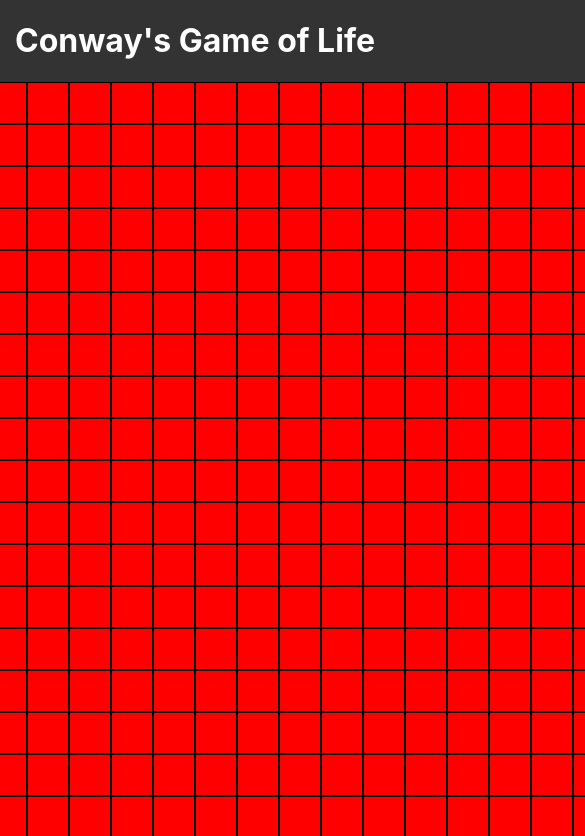
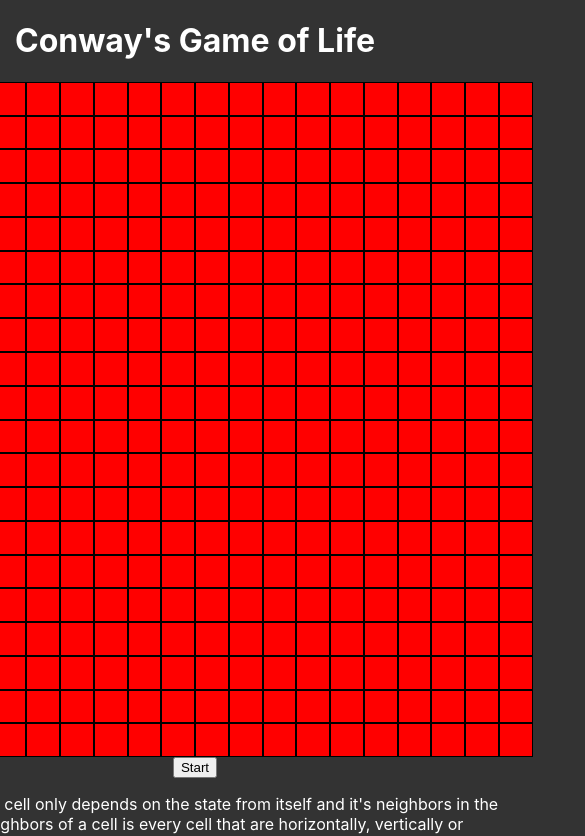
Before and after one commit to OliverFlecke/GameOfLife, a React (Create React App) app: page / in a window 390 px wide. Shown: the top 836 px of the page, 585 px wide, since content can reach past the window. Built offline with nearby package versions, Linux system fonts and the light colour scheme; the HTML template or start-up script is replaced by a standard one.

Commit message:
Refactored grid to have a responsive layout

```diff
--- a/src/components/Cell.module.scss
+++ b/src/components/Cell.module.scss
@@ -1,7 +1,5 @@
 @mixin cell {
-  $size: 40px;
-  width: $size;
-  height: $size;
+  flex: 1 1 auto;
   border: 1px solid black;
 }
 
--- a/src/components/GameOfLife.module.scss
+++ b/src/components/GameOfLife.module.scss
@@ -1,4 +1,3 @@
-
 .gameRules {
   display: flex;
   flex-direction: column;
--- a/src/components/GameOfLife.tsx
+++ b/src/components/GameOfLife.tsx
@@ -5,6 +5,7 @@ import { GameOfLifeGrid } from './GameOfLifeGrid';
 interface GameOfLifeState {
   isRunning: boolean;
   speed: number;
+  size: number;
 }
 
 export class GameOfLife extends React.PureComponent<{}, GameOfLifeState> {
@@ -14,6 +15,7 @@ export class GameOfLife extends React.PureComponent<{}, GameOfLifeState> {
     this.state = {
       isRunning: false,
       speed: 500,
+      size: 20,
     };
   }
 
@@ -21,7 +23,7 @@ export class GameOfLife extends React.PureComponent<{}, GameOfLifeState> {
     return (
       <div>
         <GameOfLifeGrid
-          size={20}
+          size={this.state.size}
           updateInterval={this.state.speed}
           isRunning={this.state.isRunning}
         />
--- a/src/components/GameOfLifeGrid.module.scss
+++ b/src/components/GameOfLifeGrid.module.scss
@@ -1,5 +1,5 @@
 .container {
-  width: 100%;
+  max-width: 100%;
   display: flex;
   flex-direction: column;
   align-items: center;
@@ -7,10 +7,15 @@
   .grid {
     display: flex;
     flex-direction: column;
+    $size: 80vh;
+    width: $size;
+    height: $size;
 
     .row {
       display: flex;
       flex-direction: row;
+      width: 100%;
+      height: 100%;
     }
   }
 }
--- a/tslint.json
+++ b/tslint.json
@@ -5,7 +5,8 @@
   "rules": {
     "newline-before-return": true,
     "curly": true,
-    "interface-name": false
+    "interface-name": false,
+    "object-literal-sort-keys": false
   },
   "rulesDirectory": []
 }
```
